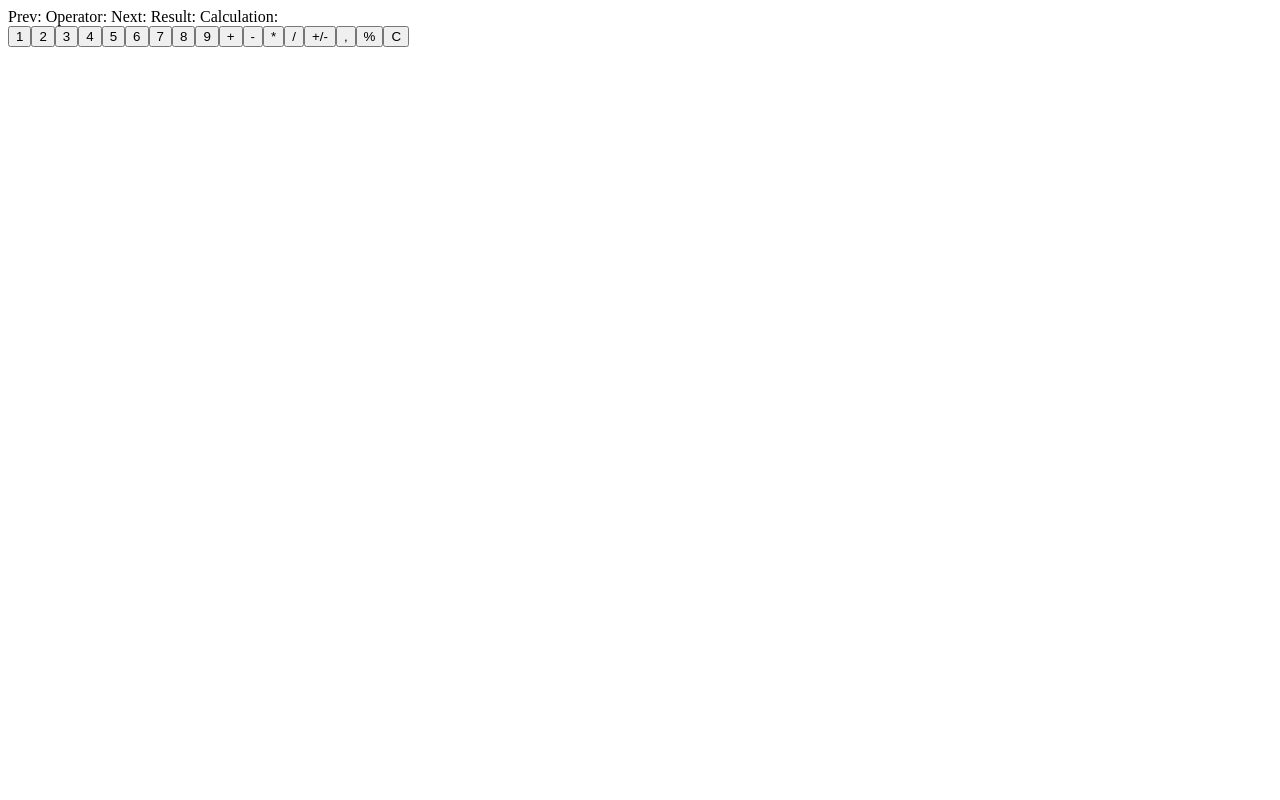
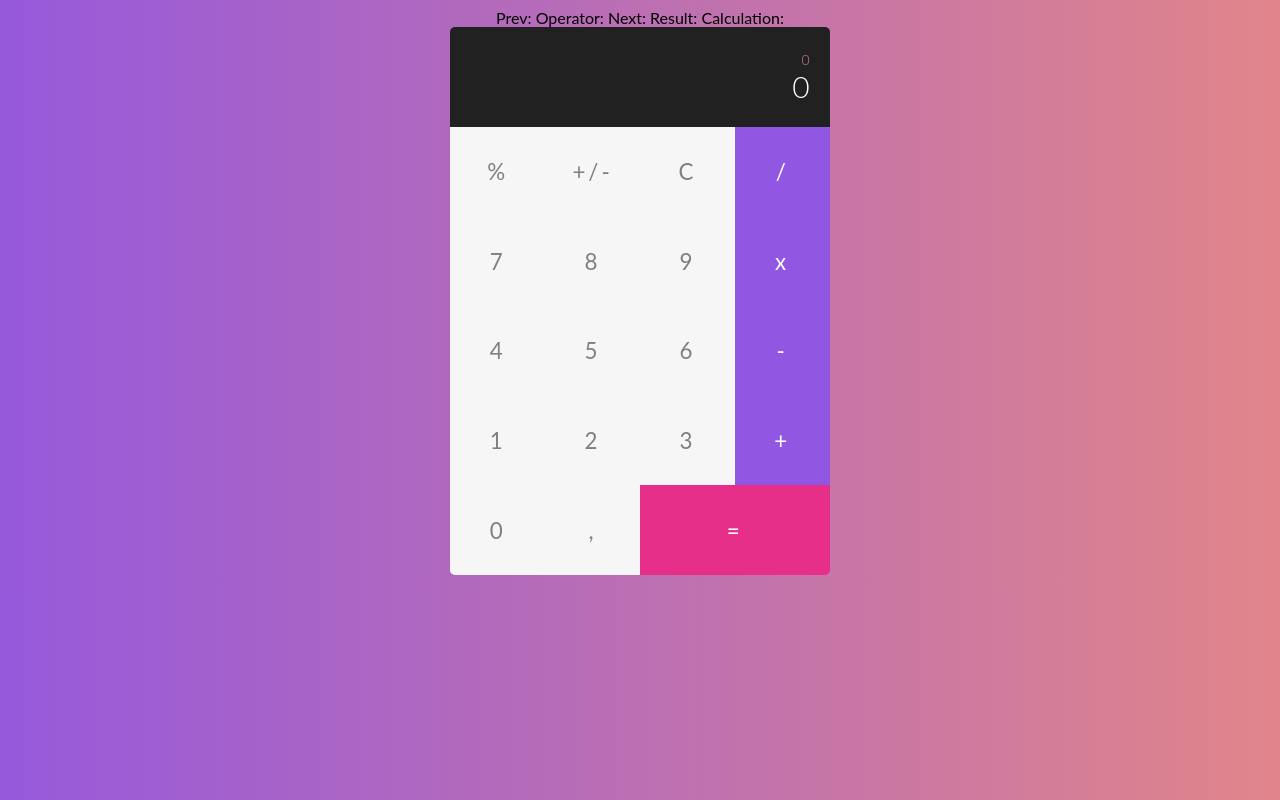
Before and after one commit to JagodaBodnar/calculator_task_one, a React (Create React App) app: page / in a window 1280 px wide. Built offline with nearby package versions, Linux system fonts and the light colour scheme.

Commit message:
cleaning functions styling dividing components

```diff
--- a/src/App.js
+++ b/src/App.js
@@ -1,4 +1,7 @@
 import { useEffect, useState } from "react";
+import Button from "./components/button/Button";
+import Input from "./components/input/Input";
+import "./App.scss";
 
 const App = () => {
   const [prev, setPrev] = useState("");
@@ -6,8 +9,9 @@ const App = () => {
   const [operator, setOperator] = useState("");
   const [result, setResult] = useState("");
   const [calculation, setCalculation] = useState("");
+  const [operations, setOperations] = useState("");
   const operators = ["+", "-", "*", "/"];
-  const specificOperators = ["%", ".", "+/-"];
+  const specificOperators = ["%", ".", "+/-", "C", "="];
 
   const validate = () => {
     if (operator === "+") {
@@ -62,44 +66,17 @@ const App = () => {
         break;
       case "C":
         clear();
+        break;
+      case "=":
+        calculate();
+        setPrev("");
+        setNext("");
+        setOperator("");
+      default:
+        break;
     }
   };
-
-  const setOperation = (value) => {
-    validator(value);
-    if (
-      (operators.includes(value) && prev === "") ||
-      (operators.includes(value) && operator.includes(calculation.slice(-1)))
-    ) {
-      return;
-    }
-    checkForSpecificOperator(value);
-    // if (value === "+/-") {
-    //   if (next !== "") {
-    //     setNext((parseFloat(next) * -1).toString());
-    //   } else {
-    //     setPrev((parseFloat(prev) * -1).toString());
-    //   }
-    // }
-    // if (value === ".") {
-    //   if (operator === "" && !prev.includes(".")) {
-    //     setPrev(prev + value);
-    //   } else if (operator !== "" && !next.includes(".")) {
-    //     setNext(next + value);
-    //   } else {
-    //     return;
-    //   }
-    // }
-    // if (value === "%") {
-    //   if (operator === "" && prev !== "" && result === "") {
-    //     setPrev((parseFloat(prev) * 0.01).toString());
-    //   } else if (operator !== "" && next !== "" && result === "") {
-    //     setNext((parseFloat(next) * 0.01).toString());
-    //   }
-    // }
-    // if (value === "C") {
-    //   clear();
-    // }
+  const setValues = (value) => {
     if (operators.includes(value)) {
       if (operator === "") {
         setOperator(value);
@@ -110,9 +87,7 @@ const App = () => {
         setPrev("");
       }
     } else if (operator === "" && !specificOperators.includes(value)) {
-      if (result === "") {
-        setPrev(prev + value);
-      }
+      result === "" && setPrev(prev + value);
     } else if (
       operator !== "" &&
       !operator.includes(value) &&
@@ -122,7 +97,19 @@ const App = () => {
     }
   };
 
-  const validator = (value) => {
+  const setOperation = (value) => {
+    additionalValidator(value);
+    if (
+      (operators.includes(value) && prev === "") ||
+      (operators.includes(value) && operator.includes(calculation.slice(-1)))
+    ) {
+      return;
+    }
+    checkForSpecificOperator(value);
+    setValues(value);
+  };
+
+  const additionalValidator = (value) => {
     if (
       (operators.includes(value) && prev === "") ||
       (operators.includes(value) && operator.includes(calculation.slice(-1)))
@@ -134,28 +121,78 @@ const App = () => {
 
   useEffect(() => result !== "" && setPrev(result), [result]);
   return (
-    <div>
+    <div className="calculator_wrapper">
       <div>
         Prev: {prev} Operator: {operator} Next: {next} Result: {result}
         Calculation: {calculation}
       </div>
-      <button onClick={() => setOperation("1")}>1</button>
-      <button onClick={() => setOperation("2")}>2</button>
-      <button onClick={() => setOperation("3")}>3</button>
-      <button onClick={() => setOperation("4")}>4</button>
-      <button onClick={() => setOperation("5")}>5</button>
-      <button onClick={() => setOperation("6")}>6</button>
-      <button onClick={() => setOperation("7")}>7</button>
-      <button onClick={() => setOperation("8")}>8</button>
-      <button onClick={() => setOperation("9")}>9</button>
-      <button onClick={() => setOperation("+")}>+</button>
-      <button onClick={() => setOperation("-")}>-</button>
-      <button onClick={() => setOperation("*")}>*</button>
-      <button onClick={() => setOperation("/")}>/</button>
-      <button onClick={() => setOperation("+/-")}>+/-</button>
-      <button onClick={() => setOperation(".")}>,</button>
-      <button onClick={() => setOperation("%")}>%</button>
-      <button onClick={() => setOperation("C")}>C</button>
+      <div className="calculator_display">
+        <Input operations>{operations || "0"}</Input>
+        <Input>{prev ? prev : "0"}</Input>
+      </div>
+      <div className="calculator_container">
+        <Button name="%" onClick={setOperation}>
+          %
+        </Button>
+        <Button name="+/-" onClick={setOperation}>
+          +/-
+        </Button>
+        <Button name="C" onClick={setOperation}>
+          C
+        </Button>
+        <Button name="/" onClick={setOperation}>
+          /
+        </Button>
+
+        <Button name="7" onClick={setOperation}>
+          7
+        </Button>
+        <Button name="8" onClick={setOperation}>
+          8
+        </Button>
+        <Button name="9" onClick={setOperation}>
+          9
+        </Button>
+        <Button name="*" onClick={setOperation}>
+          x
+        </Button>
+
+        <Button name="4" onClick={setOperation}>
+          4
+        </Button>
+        <Button name="5" onClick={setOperation}>
+          5
+        </Button>
+        <Button name="6" onClick={setOperation}>
+          6
+        </Button>
+        <Button name="-" onClick={setOperation}>
+          -
+        </Button>
+
+        <Button name="1" onClick={setOperation}>
+          1
+        </Button>
+        <Button name="2" onClick={setOperation}>
+          2
+        </Button>
+        <Button name="3" onClick={setOperation}>
+          3
+        </Button>
+        <Button name="+" onClick={setOperation}>
+          +
+        </Button>
+
+        <Button name="0" onClick={setOperation}>
+          0
+        </Button>
+        <Button name="," onClick={setOperation}>
+          ,
+        </Button>
+        <Button name="=" onClick={setOperation}>
+          =
+        </Button>
+      </div>
     </div>
   );
 };
--- a/src/App.scss
+++ b/src/App.scss
@@ -0,0 +1,41 @@
+@import "./common_styles/variables.scss";
+@import "./common_styles/responsive.scss";
+
+.calculator_wrapper {
+  display: flex;
+  width: 80%;
+  margin: 0 auto;
+  display: flex;
+  align-items: center;
+  flex-direction: column;
+  @include respond-to(sm) {
+    width: 40%;
+  }
+  @include respond-to(md) {
+    width: 30%;
+  }
+  @include respond-to(lg) {
+    width: 30%;
+  }
+  @include respond-to(xl) {
+    width: 20%;
+  }
+}
+.calculator_container {
+  width: 100%;
+  display: grid;
+  grid-template-columns: repeat(4, 1fr);
+  font-weight: 400;
+  border-radius: 0 0 5px 5px;
+}
+
+.calculator_display {
+  background-color: $dark_gray;
+  width: 100%;
+  height: 100px;
+  border-radius: 5px 5px 0 0;
+  display: flex;
+  flex-direction: column;
+  justify-content: center;
+  align-content: flex-end;
+}
--- /dev/null
+++ b/src/common_styles/mixins.scss
@@ -0,0 +1,23 @@
+@mixin button {
+  height: 4em;
+  display: grid;
+  display: flex;
+  justify-content: center;
+  align-items: center;
+  font-size: 1.4em;
+  color: gray;
+  background-color: rgb(246, 246, 246);
+  cursor: pointer;
+  border: none;
+  outline: none;
+  letter-spacing: 3px;
+  &:hover {
+    background-color: #fefefe;
+  }
+}
+
+@mixin display {
+  align-self: flex-end;
+  font-weight: 300;
+  padding-right: 20px;
+}
--- /dev/null
+++ b/src/common_styles/responsive.scss
@@ -0,0 +1,33 @@
+$screen-xs: 480px;
+$screen-sm: 768px;
+$screen-md: 992px;
+$screen-lg: 1200px;
+$screen-xl: 1500px;
+$screen-xs-max: ($screen-sm - 1);
+$screen-sm-max: ($screen-md - 1);
+$screen-md-max: ($screen-lg - 1);
+$screen-lg-max: ($screen-xl - 1);
+
+@mixin respond-to($media) {
+  @if $media == xs {
+    @media (max-width: $screen-xs-max) {
+      @content;
+    }
+  } @else if $media == sm {
+    @media (min-width: $screen-sm) and (max-width: $screen-sm-max) {
+      @content;
+    }
+  } @else if $media == md {
+    @media (min-width: $screen-md) and (max-width: $screen-md-max) {
+      @content;
+    }
+  } @else if $media == lg {
+    @media (min-width: $screen-lg) and (max-width: $screen-lg-max) {
+      @content;
+    }
+  } @else if $media == xl {
+    @media (min-width: $screen-xl) {
+      @content;
+    }
+  }
+}
--- /dev/null
+++ b/src/common_styles/variables.scss
@@ -0,0 +1,6 @@
+$pink: rgb(230, 47, 137);
+$hover_pink: rgb(246, 75, 161);
+$violet: rgb(145, 86, 226);
+$hover_violet: rgb(170, 126, 233);
+$white: rgb(255, 255, 255);
+$dark_gray: rgb(33, 33, 33);
--- a/src/components/button/Button.js
+++ b/src/components/button/Button.js
@@ -0,0 +1,34 @@
+import "./Button.scss";
+
+const isOperator = (val) => {
+  return (
+    !isNaN(val) ||
+    val === "," ||
+    val === "=" ||
+    val === "%" ||
+    val === "C" ||
+    val === "+/-"
+  );
+};
+const isEqual = (val) => {
+  return val === "=";
+};
+const isZero = (val) => {
+  return val === "0";
+};
+
+const Button = ({ name, children, onClick }) => {
+  return (
+    <div
+      className={`button ${
+        isOperator(name)
+          ? (isEqual(name) && "equal") || (isZero(name) && "zero")
+          : "operator"
+      }`}
+      onClick={() => onClick(name)}
+    >
+      {children}
+    </div>
+  );
+};
+export default Button;
--- a/src/components/button/Button.scss
+++ b/src/components/button/Button.scss
@@ -0,0 +1,26 @@
+@import "../../common_styles/mixins.scss";
+@import "../../common_styles/variables.scss";
+.button {
+  @include button;
+}
+.operator {
+  background-color: $violet;
+  color: $white;
+  align-self: flex-end;
+  &:hover {
+    background-color: $hover_violet;
+  }
+}
+.equal {
+  grid-column: span 2;
+  background: $pink;
+  color: $white;
+  align-self: flex-end;
+  border-radius: 0 0 5px 0;
+  &:hover {
+    background-color: $hover_pink;
+  }
+}
+.zero {
+  border-radius: 0 0 0 5px;
+}
--- a/src/components/input/Input.js
+++ b/src/components/input/Input.js
@@ -0,0 +1,10 @@
+import "./Input.scss";
+
+const Input = ({ children, operations }) => {
+  return (
+    <div className={`input ${operations ? "operations" : "result"}`}>
+      {children}
+    </div>
+  );
+};
+export default Input;
--- a/src/components/input/Input.scss
+++ b/src/components/input/Input.scss
@@ -0,0 +1,11 @@
+@import "../../common_styles/mixins.scss";
+.result {
+  color: #fff;
+  @include display;
+  font-size: 30px;
+}
+.operations {
+  color: #d58191;
+  @include display;
+  font-size: 14px;
+}
--- a/src/index.scss
+++ b/src/index.scss
@@ -0,0 +1,9 @@
+body {
+  background: rgb(150, 89, 219);
+  background: linear-gradient(
+    90deg,
+    rgba(150, 89, 219, 1) 0%,
+    rgba(225, 133, 138, 1) 100%
+  );
+  font-family: "Lato", sans-serif;
+}
```
Also changed, not shown: 1 other file (tests, documents, lock files or other folders).
